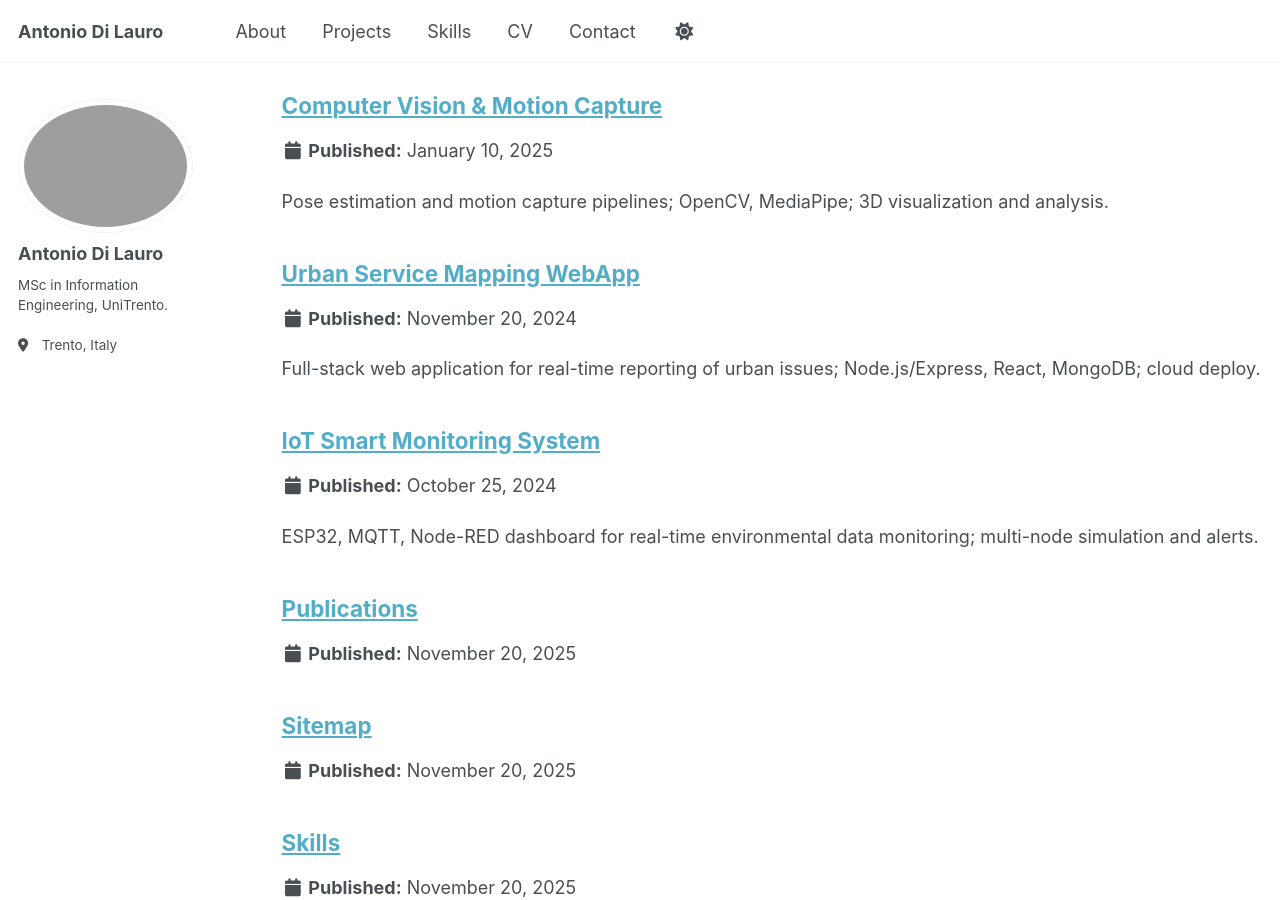
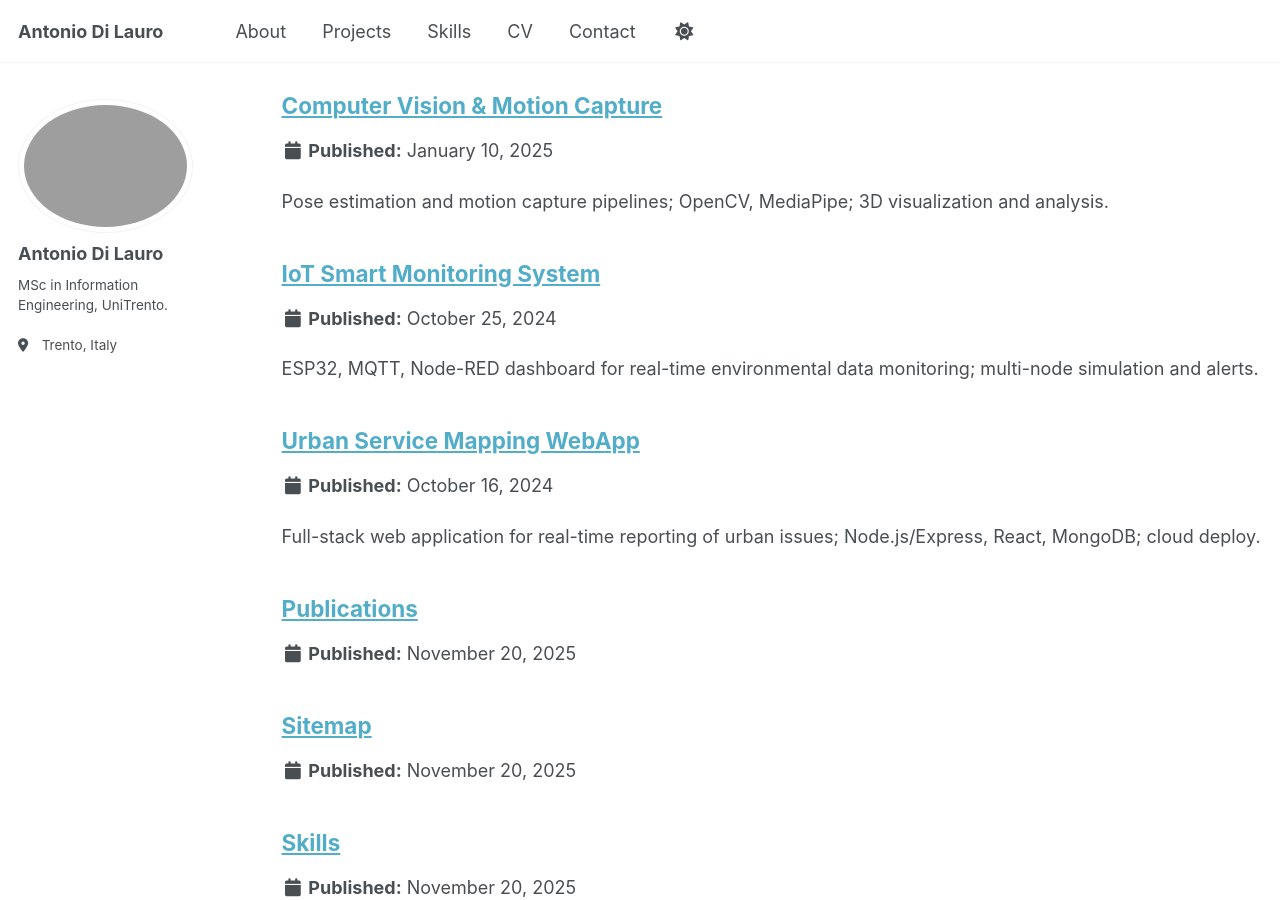
Before and after one commit to antodila/antodila.github.io, a Jekyll site: the page built from _pages/sitemap.md, in a window 1280 px wide and 900 px high, scrolled down 1705 px. Built offline with Jekyll 4.4.1, drawn with Linux system fonts in a browser that asks for light colours; a script that is not in the unit is left out; some of the changed text lies outside the part shown.

Commit message:
Update 2024-11-urban-service-mapping.md

```diff
--- a/_projects/2024-11-urban-service-mapping.md
+++ b/_projects/2024-11-urban-service-mapping.md
@@ -3,7 +3,7 @@ layout: single
 title: "Urban Service Mapping WebApp"
 collection: projects
 permalink: /projects/urban-service-mapping/
-date: 2024-11-20
+date: 2024-10-16
 venue: "Software Engineering (2024)"
 excerpt: "Full-stack web application for real-time reporting of urban issues; Node.js/Express, React, MongoDB; cloud deploy."
 repo: "https://github.com/antodila/ing-software-group14"
```
